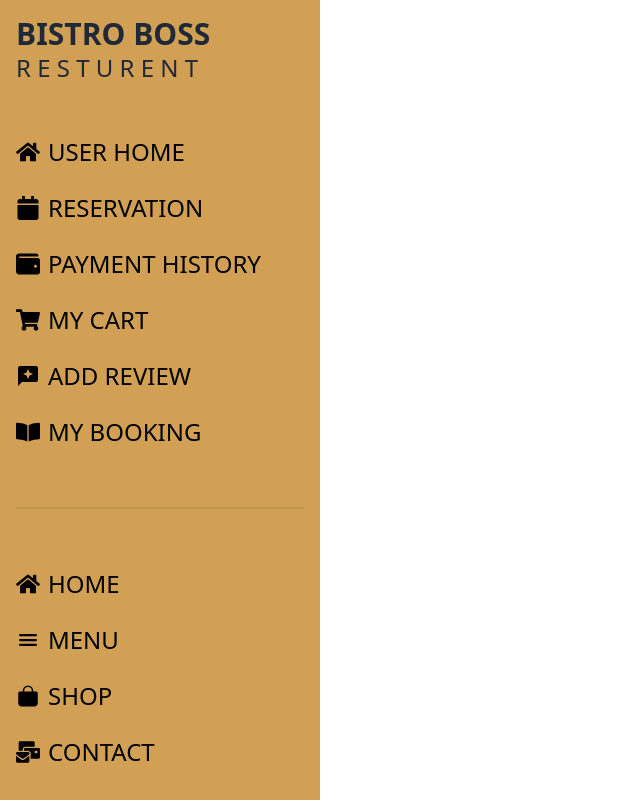
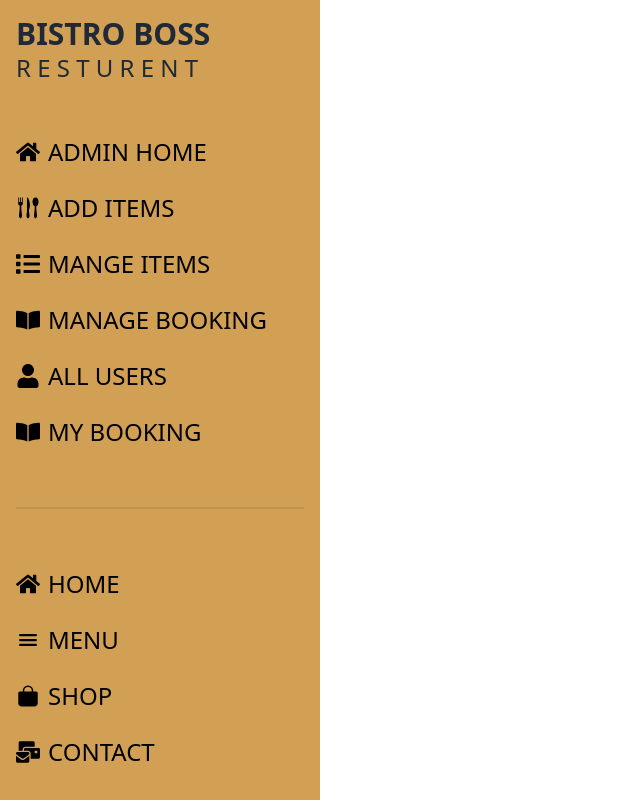
Before and after one commit to JPChoyon/resturent-client, a React (Vite) app: page /dashboard in a window 1280 px wide. Shown: the whole page, without its empty margins (0-640 px from the left). Built offline with nearby package versions, Linux system fonts and the light colour scheme; no server answers.

Commit message:
admin and user specifiq dahsboard in client side

```diff
--- a/src/LayOut/Dashboard.jsx
+++ b/src/LayOut/Dashboard.jsx
@@ -1,7 +1,9 @@
-import { FaBookOpen, FaCalendar, FaHome, FaMailBulk, FaShoppingCart, FaWallet } from "react-icons/fa";
+import { FaBookOpen, FaCalendar, FaHome, FaList, FaMailBulk, FaShoppingCart, FaUser, FaWallet } from "react-icons/fa";
+import { GiForkKnifeSpoon } from "react-icons/gi";
 import { IoBag, IoMenu } from "react-icons/io5";
 import { MdReviews } from "react-icons/md";
 import { NavLink, Outlet } from "react-router-dom";
+const isAdmin = true;
 
 const Dashboard = () => {
   return (
@@ -23,6 +25,54 @@ const Dashboard = () => {
               <h2 className="text-3xl font-bold uppercase">Bistro Boss</h2>
               <p className="text-2xl uppercase">r e s t u r e n t</p>
             </div>
+            {isAdmin ? (
+              <>
+                <NavLink
+                  to={"/"}
+                  className="uppercase text-2xl py-3 flex items-center gap-2 text-black "
+                >
+                  <FaHome></FaHome>
+                  <li>Admin Home</li>
+                </NavLink>
+                <NavLink
+                  to={"reservation"}
+                  className="uppercase text-2xl py-3 flex items-center gap-2 text-black "
+                >
+                  <GiForkKnifeSpoon />
+                  <li>add items</li>
+                </NavLink>
+                <NavLink
+                  to={"payment"}
+                  className="uppercase text-2xl py-3 flex items-center gap-2 text-black "
+                >
+                  <FaList></FaList>
+                  <li>mange items</li>
+                </NavLink>
+                <NavLink
+                  to={"cart"}
+                  className="uppercase text-2xl py-3 flex items-center gap-2 text-black "
+                >
+                  <FaBookOpen />
+                  <li>manage booking</li>
+                </NavLink>
+                <NavLink
+                  to={"review"}
+                  className="uppercase text-2xl py-3 flex items-center gap-2 text-black "
+                >
+                 <FaUser></FaUser>
+                  <li>all users</li>
+                </NavLink>
+
+                <NavLink
+                  to={"my-booking"}
+                  className="uppercase text-2xl py-3 flex items-center gap-2 text-black "
+                >
+                  <FaBookOpen></FaBookOpen>
+                  <li>my booking</li>
+                </NavLink>
+              </>
+            ) : (
+              <>
                 <NavLink
                   to={"/"}
                   className="uppercase text-2xl py-3 flex items-center gap-2 text-black "
@@ -66,6 +116,8 @@ const Dashboard = () => {
                   <FaBookOpen></FaBookOpen>
                   <li>my booking</li>
                 </NavLink>
+              </>
+            )}
             <div className="divider py-8 divide-red-50"></div>
             <NavLink
               to={"/"}
--- a/src/Pages/Login/Login/Login.jsx
+++ b/src/Pages/Login/Login/Login.jsx
@@ -54,6 +54,7 @@ const Login = () => {
         email: res.user?.email,
         photo: res.user?.photoURL,
       };
+      console.log(userInfo);
       axiosPublic.post("/users", userInfo).then((res) => {
         console.log(res.data);
         navigate("/");
```
Lines whose indentation alone changed are shown as unchanged.
